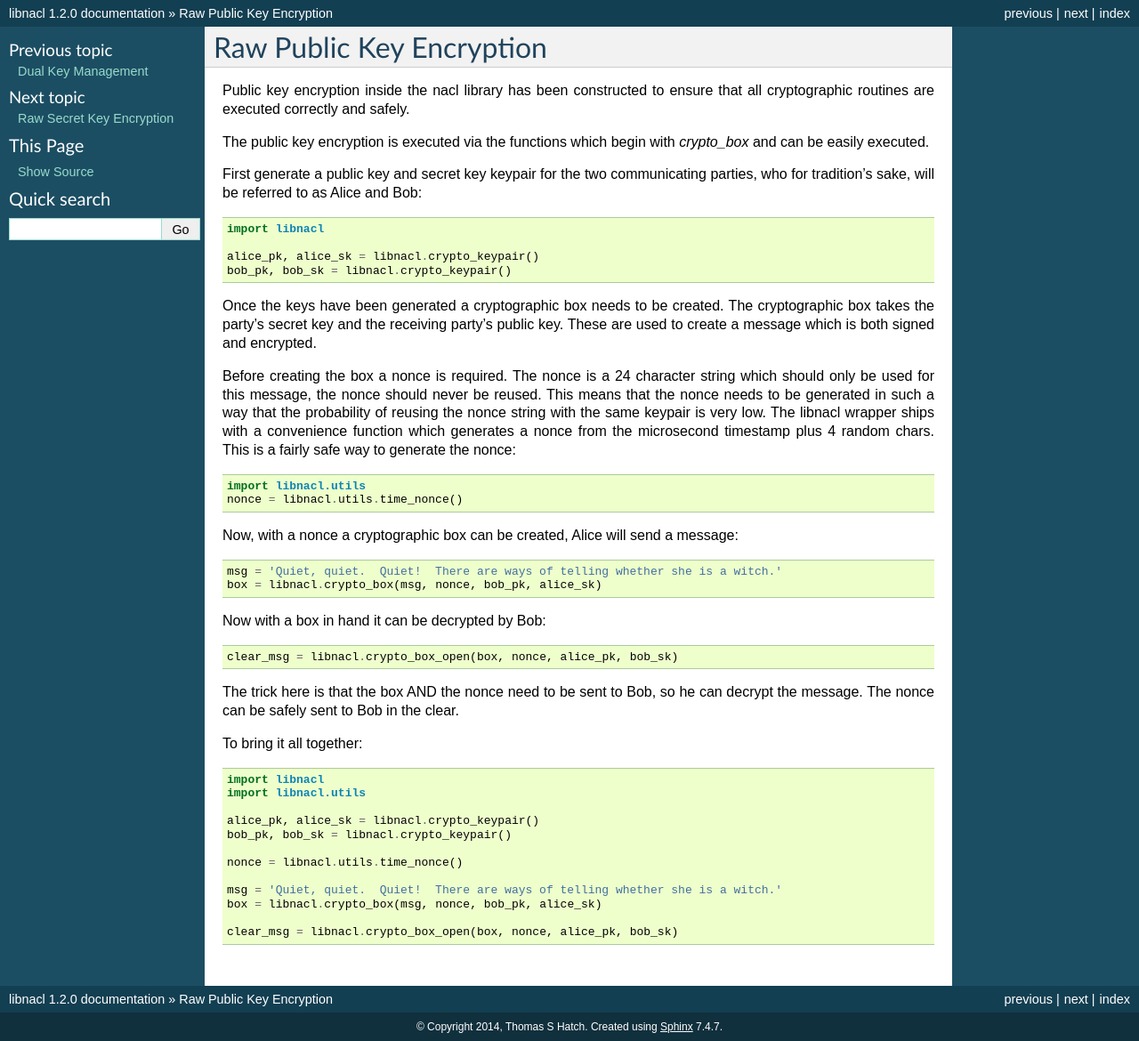
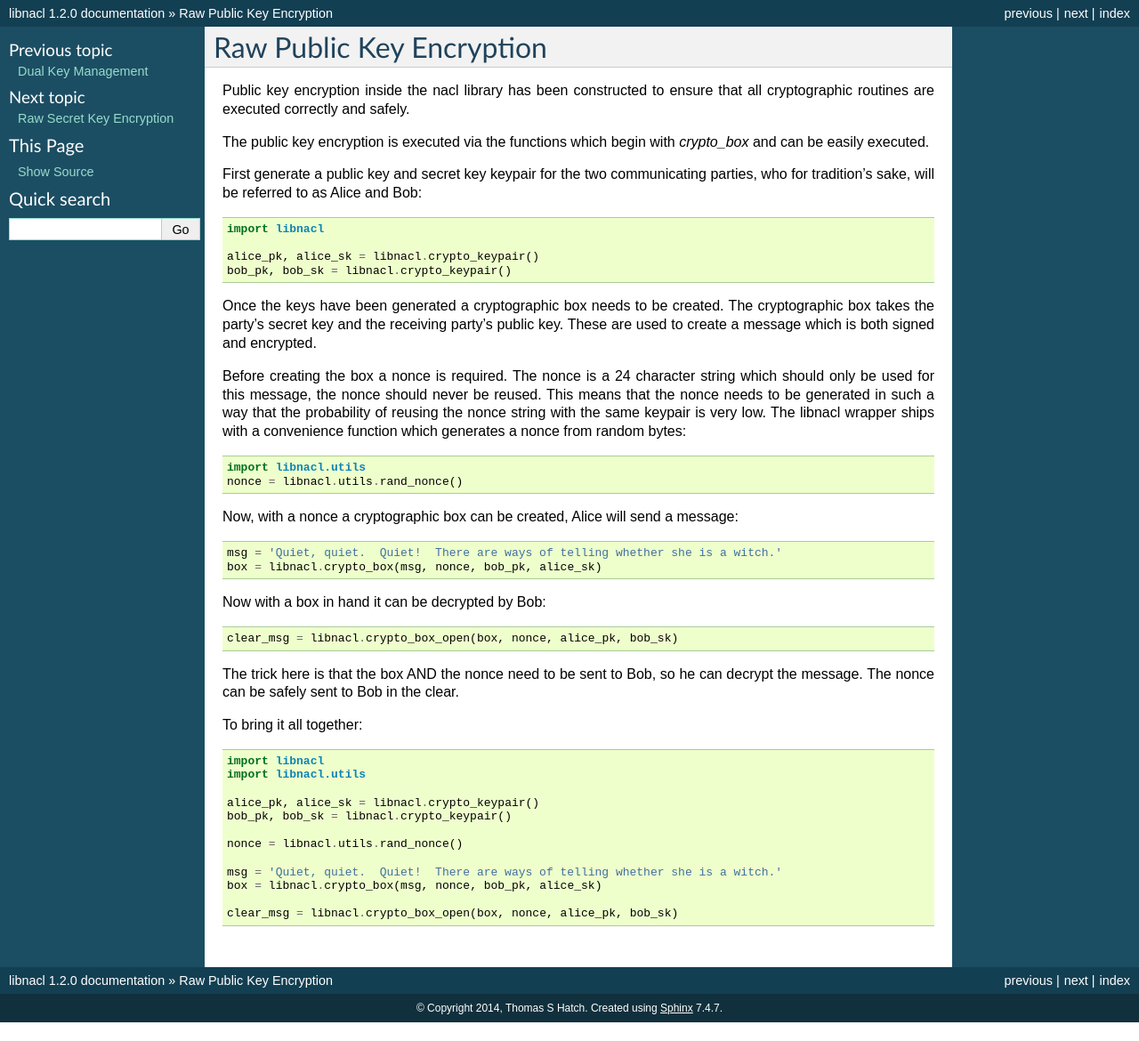
Before and after one commit to saltstack/libnacl, a Sphinx documentation site: the page built from doc/topics/raw_public.rst, in a window 1280 px wide. Shown: the whole page at 89% size. Built offline with Sphinx 7.4.7, drawn with Linux system fonts in a browser that asks for light colours; pages that are not in the unit, such as notebooks, are missing from menus; after the commit the page ends 1149 px from its top, so only the background shows below that.

Commit message:
Fix docs for the new rand_nonce function

```diff
--- a/doc/topics/raw_public.rst
+++ b/doc/topics/raw_public.rst
@@ -32,13 +32,12 @@
 reused. This means that the nonce needs to be generated in such a way that
 the probability of reusing the nonce string with the same keypair is very
 low. The libnacl wrapper ships with a convenience function which generates a
-nonce from the microsecond timestamp plus 4 random chars. This is a fairly safe
-way to generate the nonce:
+nonce from random bytes:
 
 .. code-block:: python
 
     import libnacl.utils
-    nonce = libnacl.utils.time_nonce()
+    nonce = libnacl.utils.rand_nonce()
 
 Now, with a nonce a cryptographic box can be created, Alice will send a
 message:
@@ -67,7 +66,7 @@
     alice_pk, alice_sk = libnacl.crypto_keypair()
     bob_pk, bob_sk = libnacl.crypto_keypair()
 
-    nonce = libnacl.utils.time_nonce()
+    nonce = libnacl.utils.rand_nonce()
 
     msg = 'Quiet, quiet.  Quiet!  There are ways of telling whether she is a witch.'
     box = libnacl.crypto_box(msg, nonce, bob_pk, alice_sk)
```
Also changed, not shown: doc/topics/raw_secret.rst (+3 -4 lines).
